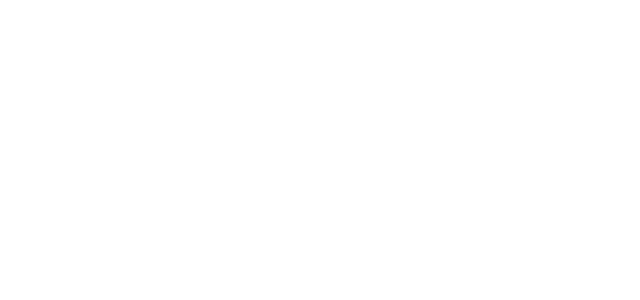
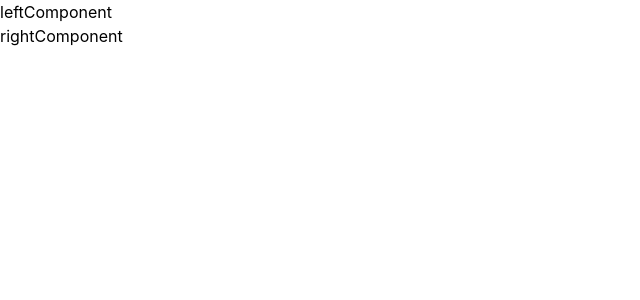
Before and after one commit to Sammy970/linkedin-post-maker, a React (Create React App) app: page / in a window 1280 px wide. Shown: the top 300 px of the page, without its empty margins (0-640 px from the left). Built offline with nearby package versions, Linux system fonts and the light colour scheme.

Commit message:
Fixed Component

```diff
--- a/src/App.js
+++ b/src/App.js
@@ -1,14 +1,14 @@
 import "./App.css";
 
 // Importing Components
-import leftComponent from "./Components/leftComponent";
-import rightComponent from "./Components/rightComponent";
+import LeftComponent from "./Components/LeftComponent";
+import RightComponent from "./Components/RightComponent";
 
 function App() {
   return (
     <>
-      <leftComponent />
-      <rightComponent />
+      <LeftComponent />
+      <RightComponent />
     </>
   );
 }
--- a/src/Components/leftComponent.js
+++ b/src/Components/leftComponent.js
@@ -1,9 +1,9 @@
 import React from 'react'
 
-const leftComponent = () => {
+const LeftComponent = () => {
   return (
     <div>leftComponent</div>
   )
 }
 
-export default leftComponent
+export default LeftComponent
--- a/src/Components/rightComponent.js
+++ b/src/Components/rightComponent.js
@@ -1,9 +1,9 @@
 import React from 'react'
 
-const rightComponent = () => {
+const RightComponent = () => {
   return (
     <div>rightComponent</div>
   )
 }
 
-export default rightComponent
+export default RightComponent
```
